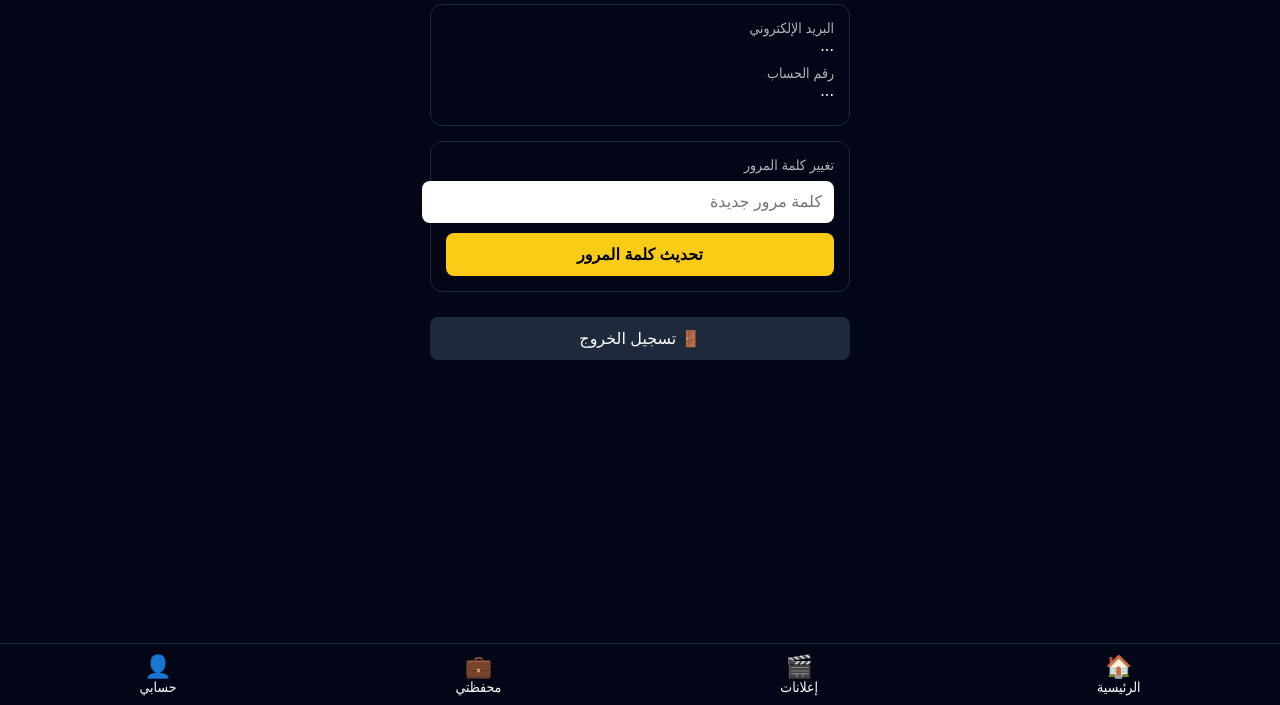
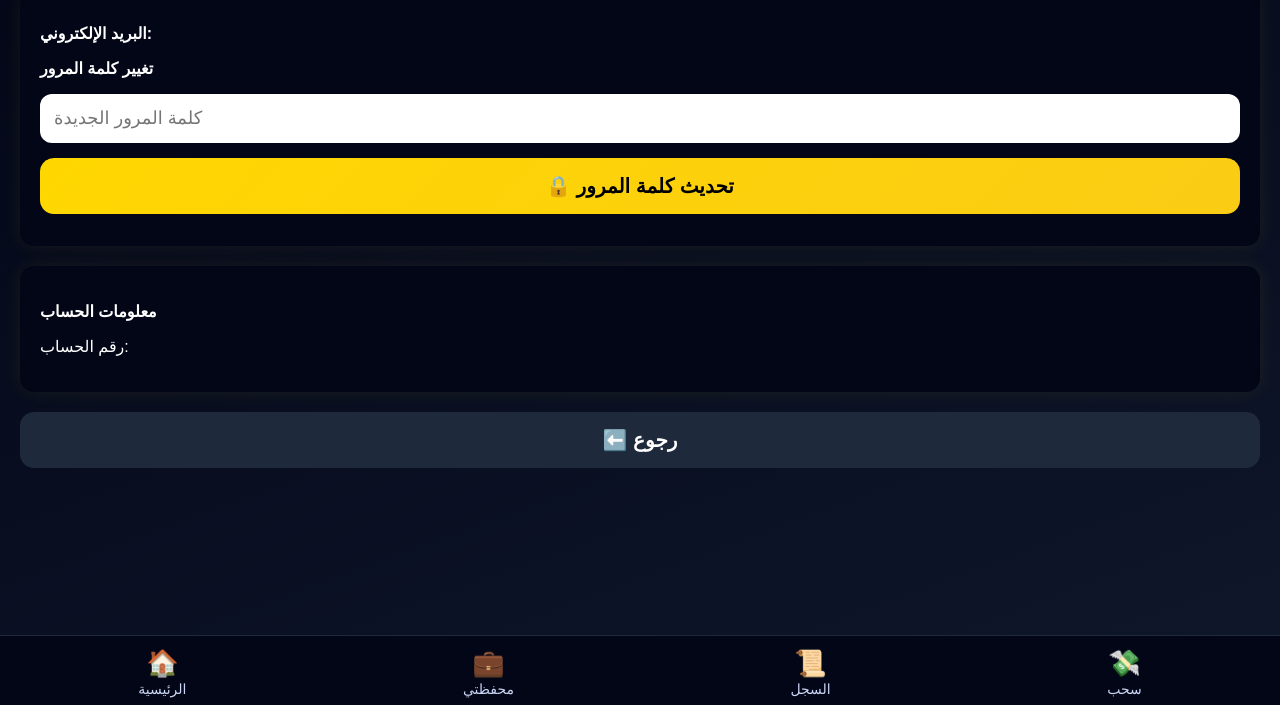
Before and after one commit to ah3290485-ops/Kkuen, a plain HTML site: page account.html in a window 1280 px wide. Shown: the part 95-800 px from the top of the page. Drawn offline with nearby package versions, Linux system fonts and the light colour scheme.

Commit message:
Update account.html

```diff
--- a/account.html
+++ b/account.html
@@ -1,109 +1,16 @@
 <!DOCTYPE html>
-<html lang="ar" dir="rtl">
+<html lang="ar">
 <head>
   <meta charset="UTF-8">
   <title>حسابي</title>
   <meta name="viewport" content="width=device-width, initial-scale=1.0">
 
+  <!-- CSS -->
+  <link rel="stylesheet" href="style.css">
+  <link rel="stylesheet" href="mobile.css">
+
   <!-- Supabase -->
-  <script src="https://cdn.jsdelivr.net/npm/@supabase/supabase-js@2"></script>
-  <script src="supabase.js"></script>
-
-  <style>
-    body {
-      margin: 0;
-      font-family: Tahoma, Arial;
-      background: linear-gradient(135deg, #020617, #020617);
-      color: white;
-    }
-
-    .container {
-      max-width: 420px;
-      margin: auto;
-      padding: 20px;
-      padding-bottom: 120px;
-    }
-
-    h1 {
-      text-align: center;
-      margin-bottom: 20px;
-      color: #facc15;
-    }
-
-    .card {
-      background: #020617;
-      border: 1px solid #1e293b;
-      border-radius: 12px;
-      padding: 15px;
-      margin-bottom: 15px;
-    }
-
-    .label {
-      font-size: 14px;
-      opacity: 0.7;
-    }
-
-    .value {
-      font-size: 16px;
-      margin-bottom: 10px;
-      word-break: break-all;
-    }
-
-    input {
-      width: 100%;
-      padding: 12px;
-      border-radius: 8px;
-      border: none;
-      margin-top: 8px;
-      font-size: 16px;
-    }
-
-    button {
-      width: 100%;
-      padding: 12px;
-      margin-top: 10px;
-      border-radius: 8px;
-      border: none;
-      font-size: 16px;
-      cursor: pointer;
-    }
-
-    .btn-gold {
-      background: #facc15;
-      color: black;
-      font-weight: bold;
-    }
-
-    .btn-dark {
-      background: #1e293b;
-      color: white;
-    }
-
-    /* Bottom menu */
-    .menu {
-      position: fixed;
-      bottom: 0;
-      left: 0;
-      right: 0;
-      background: #020617;
-      display: flex;
-      justify-content: space-around;
-      padding: 10px 0;
-      border-top: 1px solid #1e293b;
-    }
-
-    .menu a {
-      color: white;
-      text-decoration: none;
-      font-size: 14px;
-      text-align: center;
-    }
-
-    .menu a span {
-      display: block;
-      font-size: 22px;
-    }
-  </style>
+  <script src="https://unpkg.com/@supabase/supabase-js@2"></script>
 </head>
 
 <body>
@@ -112,64 +19,65 @@
   <h1>👤 حسابي</h1>
 
   <div class="card">
-      <div class="label">البريد الإلكتروني</div>
-      <div class="value" id="email">...</div>
+    <p><strong>البريد الإلكتروني:</strong></p>
+    <div id="userEmail" style="margin-bottom:15px;opacity:.8"></div>
 
-      <div class="label">رقم الحساب</div>
-      <div class="value" id="userId">...</div>
+    <p><strong>تغيير كلمة المرور</strong></p>
+    <input type="password" id="newPassword" placeholder="كلمة المرور الجديدة">
+
+    <button class="btn-gold" onclick="changePassword()">🔒 تحديث كلمة المرور</button>
   </div>
 
   <div class="card">
-      <div class="label">تغيير كلمة المرور</div>
-      <input type="password" id="newPassword" placeholder="كلمة مرور جديدة">
-      <button class="btn-gold" onclick="changePassword()">تحديث كلمة المرور</button>
+    <p><strong>معلومات الحساب</strong></p>
+    <p>رقم الحساب:</p>
+    <div id="userId" class="address"></div>
   </div>
 
-    <button class="btn-dark" onclick="logout()">🚪 تسجيل الخروج</button>
+  <button class="btn-dark" onclick="location.href='dashboard.html'">⬅️ رجوع</button>
 </div>
 
-  <!-- Bottom Navigation -->
 <div class="menu">
   <a href="dashboard.html"><span>🏠</span>الرئيسية</a>
-    <a href="ads.html"><span>🎬</span>إعلانات</a>
   <a href="wallet.html"><span>💼</span>محفظتي</a>
-    <a href="account.html"><span>👤</span>حسابي</a>
+  <a href="transactions.html"><span>📜</span>السجل</a>
+  <a href="withdraw.html"><span>💸</span>سحب</a>
 </div>
 
+<script src="supabase.js"></script>
 <script>
-    async function loadUser() {
+async function loadAccount() {
   const { data: { user } } = await supabase.auth.getUser();
   if (!user) {
-        window.location.href = "login.html";
+    location.href = "login.html";
     return;
   }
 
-      document.getElementById("email").innerText = user.email;
+  document.getElementById("userEmail").innerText = user.email;
   document.getElementById("userId").innerText = user.id;
 }
 
 async function changePassword() {
-      const password = document.getElementById("newPassword").value;
-      if (password.length < 6) {
+  const newPassword = document.getElementById("newPassword").value;
+
+  if (!newPassword || newPassword.length < 6) {
     alert("كلمة المرور يجب أن تكون 6 أحرف على الأقل");
     return;
   }
 
-      const { error } = await supabase.auth.updateUser({ password });
+  const { error } = await supabase.auth.updateUser({
+    password: newPassword
+  });
+
   if (error) {
-        alert(error.message);
+    alert("❌ حدث خطأ أثناء التحديث");
   } else {
-        alert("تم تحديث كلمة المرور بنجاح");
+    alert("✅ تم تغيير كلمة المرور بنجاح");
     document.getElementById("newPassword").value = "";
   }
 }
 
-    async function logout() {
-      await supabase.auth.signOut();
-      window.location.href = "login.html";
-    }
-
-    loadUser();
+loadAccount();
 </script>
 
 </body>
```
Lines whose indentation alone changed are shown as unchanged.
